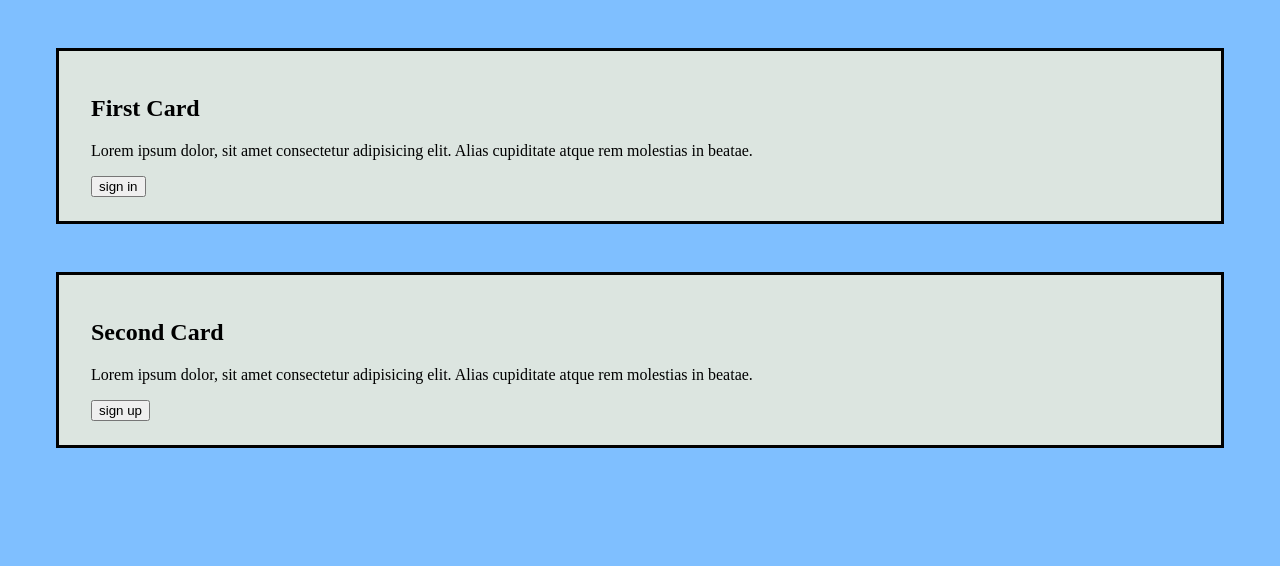
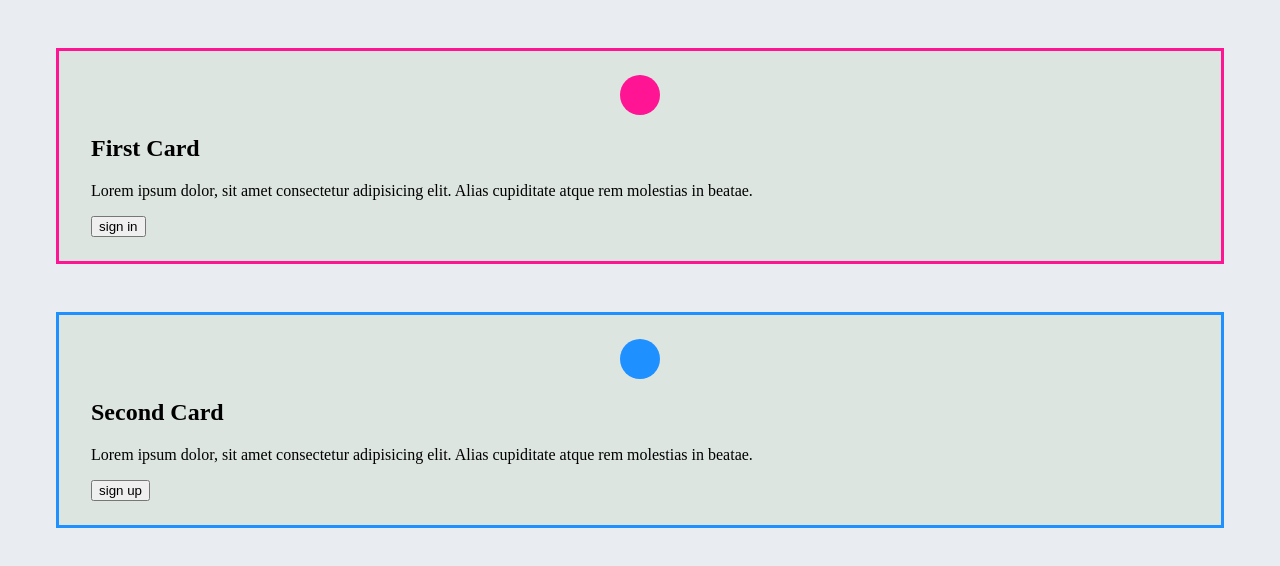
Before and after one commit to ychen1229/1121-web-410650930, a plain HTML site: page demo/w03_410650930_card_demo/index.html in a window 1280 px wide. Drawn offline with Linux system fonts and the light colour scheme.

Commit message:
w03-p2: Card Demo with .icon, .card-1 css

```diff
--- a/demo/w03_410650930_card_demo/index.html
+++ b/demo/w03_410650930_card_demo/index.html
@@ -7,7 +7,7 @@
     <link rel="stylesheet" href="./style_410650930.css">
 </head>
 <body>
-   <div class="card">
+   <div class="card card-1">
     <div class="icon"></div>
     <h2>First Card</h2>
     <p>Lorem ipsum dolor, sit amet consectetur adipisicing elit.
@@ -16,7 +16,7 @@
     <button class="btn">sign in</button>
    </div>
 
-   <div class="card">
+   <div class="card card-2">
     <div class="icon"></div>
     <h2>Second Card</h2>
     <p>Lorem ipsum dolor, sit amet consectetur adipisicing elit.
--- a/demo/w03_410650930_card_demo/style_410650930.css
+++ b/demo/w03_410650930_card_demo/style_410650930.css
@@ -1,8 +1,34 @@
-body {background-color: rgb(127, 191, 255);}
+body {background-color: rgb(233, 237, 241);}
 
 .card {
     background-color: rgb(220, 229, 224);
-    border: 3px solid black;
+    border: 3px solid transparent;
     padding: 1.5rem 2rem;
     margin: 3rem;
 }
+.card-1{
+    border-color: deeppink;
+
+}
+
+.card-2{
+    border-color: dodgerblue;
+
+}
+
+.icon{
+    width: 40px ;
+    height: 40px ;
+    background: deeppink ;
+    border-radius: 50%;
+    margin: 0 auto;
+
+}
+
+.card-1 .icon{
+    background: deeppink ;
+}
+
+.card-2 .icon{
+    background: dodgerblue ;
+}
```
Also changed, not shown: demo/md/note.txt, demo/md/w03-410650930/w03-p2.png (added), 1 other file.
